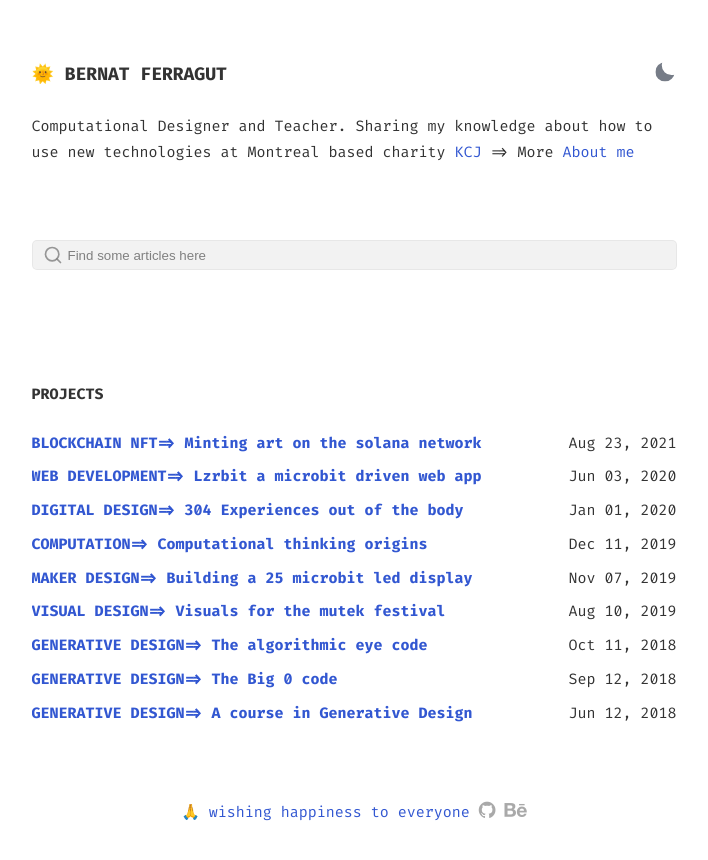
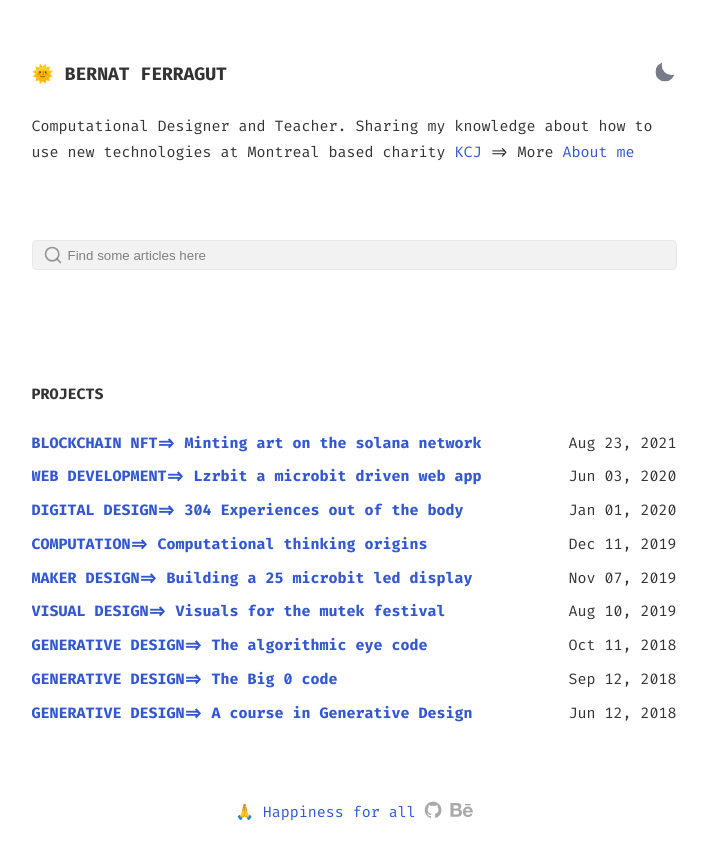
Before and after one commit to bernatferragut/WEB2, a Jekyll site: the page built from index.html, in a window 1280 px wide. Shown: the top 860 px of the page, without its empty margins (286-994 px from the left). Built offline with Jekyll 4.4.1, drawn with Linux system fonts in a browser that asks for light colours.

Commit message:
Happiness for all

```diff
--- a/_layouts/default.html
+++ b/_layouts/default.html
@@ -65,7 +65,7 @@ layout: compress
 
 <footer class="social-footer">
   <div class="social-footer-icons">
-    <a> 🙏 wishing happiness to everyone</a>
+    <a> 🙏 Happiness for all</a>
     <a href="https://github.com/bernatferragut" title="Github profile, bernat ferragut" target="_blank"
       rel="noopener noreferrer"><i class="fa fa-github" aria-hidden="true"></i></a>
     <a href="https://www.behance.net/bernatferragut" title="Behance profile, bernat ferragut" target="_blank"
```
